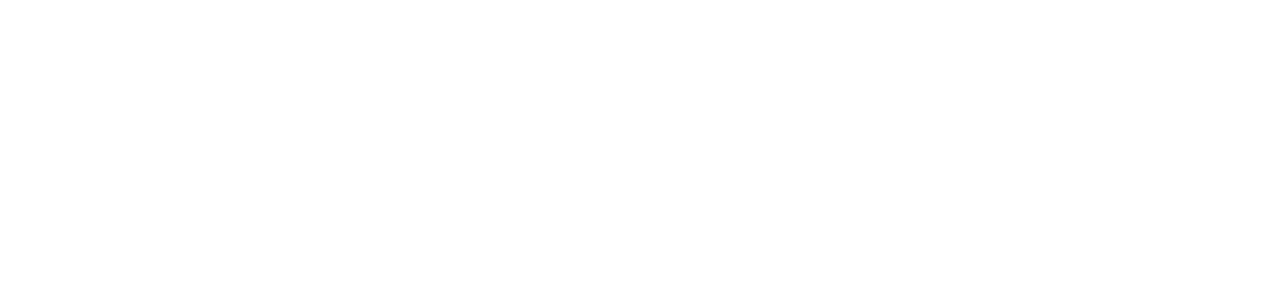
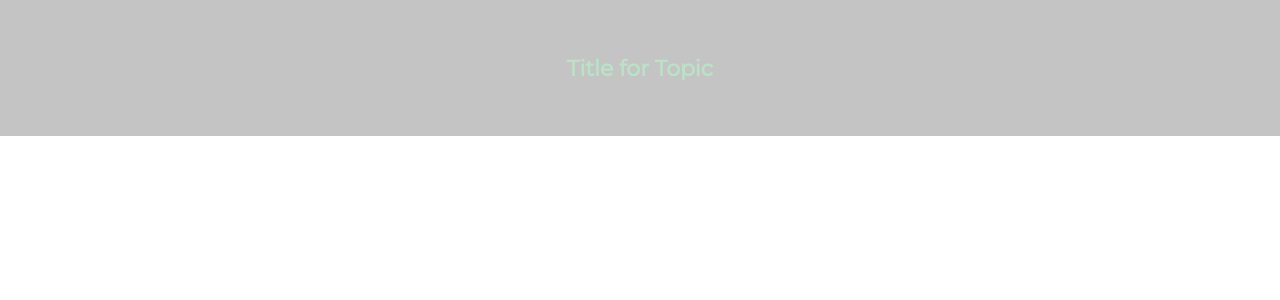
Before and after one commit to kraigwilliams/motive-client, a React (Create React App) app: page /topic in a window 1280 px wide. Shown: the top 300 px of the page. Built offline with nearby package versions, Linux system fonts and the light colour scheme.

Commit message:
started expanded topic and thought pages

```diff
--- a/src/App.js
+++ b/src/App.js
@@ -4,6 +4,8 @@
 // import LandingPage from './components/LandingPage/LandingPage'
 import SignUp from './components/SignUp/SignUp'
 import Login from './components/Login/Login'
+import Topic from './components/Topic/Topic'
+import Thought from './components/Thought/Thought'
 // import Dashboard from './components/Dashboard/Dashboard'
 // import GroupsPage from './components/GroupsPage/GroupsPage'
 // import NotFoundPage from './components/Utils/NotFoundPage'
@@ -41,6 +43,14 @@
           path='/groups'
           // component={GroupsPage}
         />
+        <Route
+          path='/topic'
+          component={Topic}
+        />
+          <Route
+          path='/thought'
+          component={Thought}
+        />
 
         <Route
           // component={NotFoundPage}
--- a/src/components/Button/Button.js
+++ b/src/components/Button/Button.js
@@ -28,4 +28,6 @@
   }
 `;
 
+
+
 export default Button
--- /dev/null
+++ b/src/components/HamburgerMenu/HamburgerMenu.js
@@ -0,0 +1,5 @@
+import React from 'react';
+
+export default function HamburgerMenu() {
+  return <i className="fas fa-bars"></i>;
+}
--- a/src/components/Thought/Thought.js
+++ b/src/components/Thought/Thought.js
@@ -0,0 +1,25 @@
+import React, { Component } from 'react'
+import { FormTitle, Textarea, LoginWrapper } from '../Form/Form'
+// import MeatballMenu from '../MeatballMenu/MeatballMenu'
+export default class Login extends Component {
+
+
+
+  render() {
+
+    return(
+      <LoginWrapper>
+          <FormTitle>
+            {/* { name of Thought from DB } */}
+          </FormTitle>
+
+          {/* <MeatballMenu /> */}
+
+          <Textarea />
+
+          {/* <Comment comp here with comments title, all comments, and add comment input /> */}
+
+    </LoginWrapper >
+    )
+  }
+}
--- a/src/components/Topic/Topic.js
+++ b/src/components/Topic/Topic.js
@@ -0,0 +1,27 @@
+import React, { Component } from 'react'
+import { FormTitle, LoginWrapper } from '../Form/Form';
+// import PageWrapper from '../constants'
+// import Thought from '../Thought/Thought';
+//import AddThoughtButton from '../Button/Button'
+export default class Login extends Component {
+
+
+  render() {
+
+    return(
+      <LoginWrapper>
+          <FormTitle>
+            Title for Topic
+          </FormTitle>
+
+
+
+           {/* <AddThoughtButton /> */}
+
+          {/* GET all thoughts inside this topic */}
+
+
+    </LoginWrapper >
+    );
+  }
+}
```
